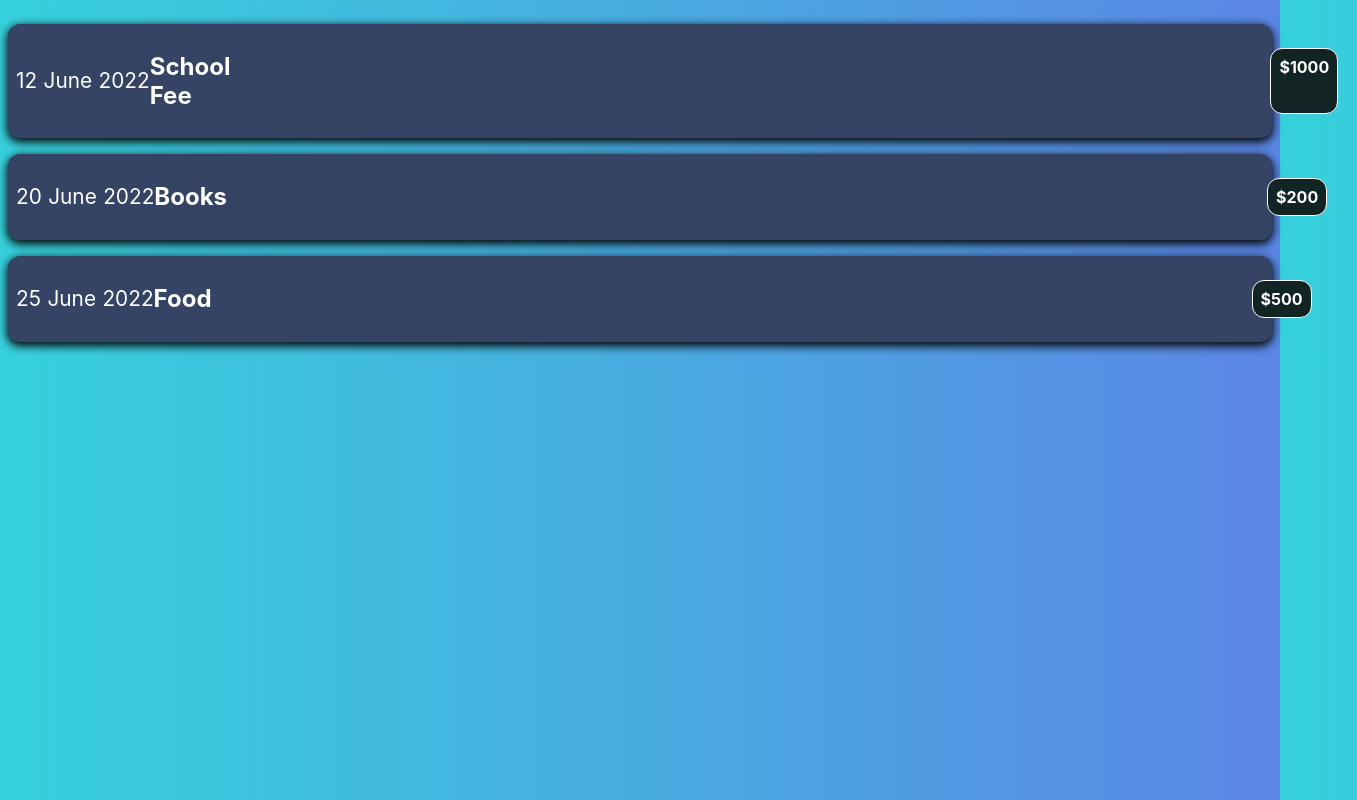
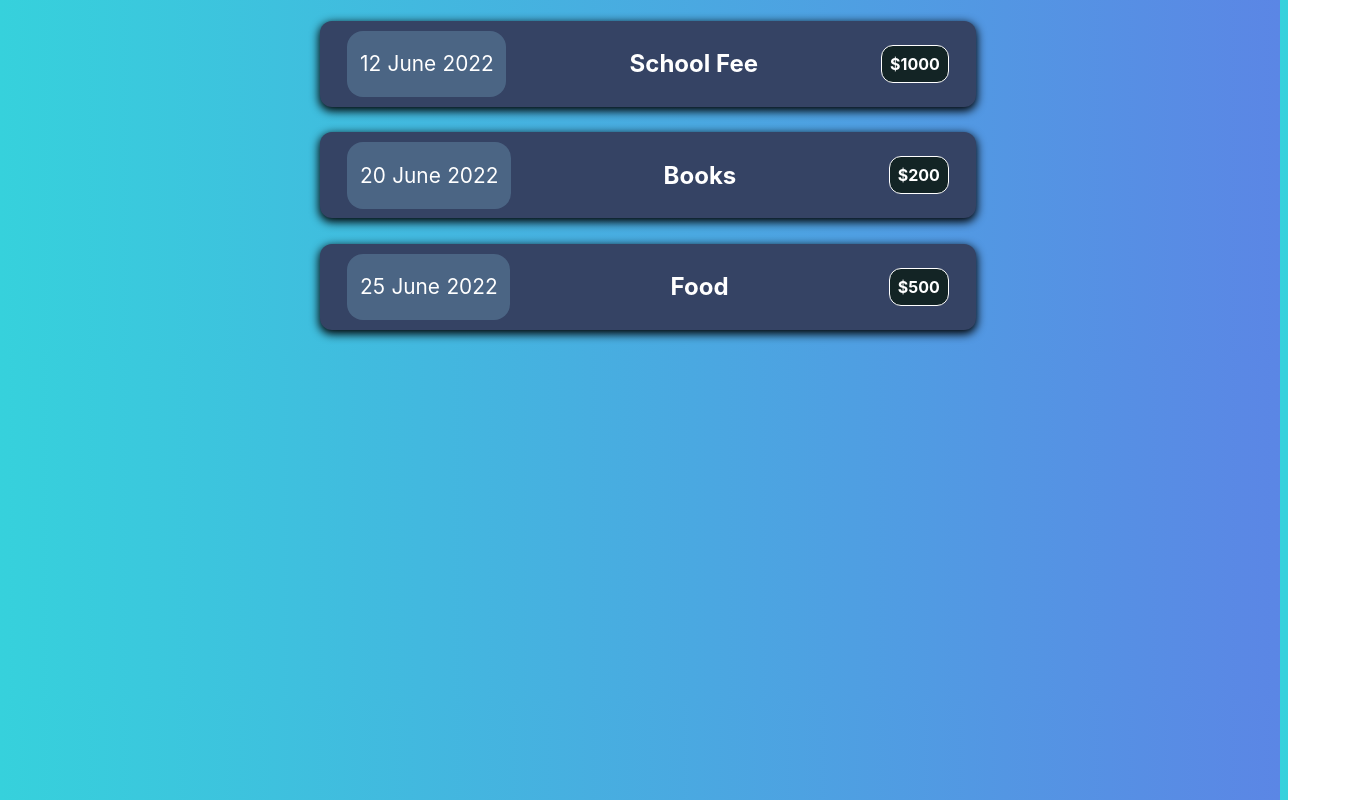
Before and after one commit to SajidCurious/Expense-Tracker, a React (Create React App) app: page / in a window 1280 px wide. Shown: the whole page, 1357 px wide, since content can reach past the window. Built offline with nearby package versions, Linux system fonts and the light colour scheme.

Commit message:
modified

```diff
--- /dev/null
+++ b/src/Components/ExpenseDate.css
@@ -0,0 +1,12 @@
+.date{
+    background-color: #4b6584;
+    font-size: 1.3rem;
+    color: white;
+    display: flex;
+    flex-direction: row;
+    gap: .5vw;
+    margin-left: 1.2rem;
+    /* border: 2px solid white; */
+    border-radius: 1rem;
+    padding: 0vh 1vw;
+}
--- /dev/null
+++ b/src/Components/ExpenseDate.js
@@ -0,0 +1,17 @@
+import React from "react";
+import "./ExpenseDate.css";
+
+const ExpenseDate = (props) => {
+  const month = props.date.toLocaleString("en-US", { month: "long" });
+  const day = props.date.toLocaleString("en-US", { day: "2-digit" });
+  const year = props.date.getFullYear();
+  return (
+    <div className="date">
+      <p>{day}</p>
+      <p>{month}</p>
+      <p>{year}</p>
+    </div>
+  );
+};
+
+export default ExpenseDate;
--- a/src/Components/ExpenseItem.css
+++ b/src/Components/ExpenseItem.css
@@ -1,33 +1,22 @@
-.expense-item{
+.main-container{
+    display: flex;
+    justify-content: center;
+    align-items: center;
+    width: 100vw;
+}.expense-item{
+    width: 50vw;
     display: flex;
     justify-content: space-between;
     align-items: center;
     box-shadow: 0 2px 8px rgba(0,0,0,0.25);
     padding: 0.5rem;
-    margin: 1rem 0;
+    margin: .8rem 0;
     border-radius: 12px;
     background-color: #354364;
     box-shadow: 0px 3px 10px 1px black;
+    color: white;
 }
-.date{
-    font-size: 1.3rem;
-    color: white;
-    display: flex;
-    flex-direction: row;
-    gap: .5vw;
-    /* margin-left: 1.2rem; */
-}
-.expense-item_description{
-    display: flex;
-    flex-direction: row;
-    justify-content: space-between;
 
-}
-.expense-item h2{
-    color: white;
-    align-self: flex-start;
-    margin-right: 65rem;
-}
 .expense-item_price{
     font-size: 1rem;
     font-weight: bold;
--- a/src/Components/ExpenseItem.js
+++ b/src/Components/ExpenseItem.js
@@ -1,19 +1,13 @@
 import React from "react";
 import "./ExpenseItem.css";
+import "./ExpenseDate";
+import ExpenseDate from "./ExpenseDate";
 
 export const ExpenseItem = (props) => {
-  const month = props.date.toLocaleString("en-US", { month: "long" });
-  const day = props.date.toLocaleString("en-US", { day: "2-digit" });
-  const year = props.date.getFullYear();
-
   return (
-    <div className="expense-item">
-      <div className="date">
-        <p>{day}</p>
-        <p>{month}</p>
-        <p>{year}</p>
-      </div>
-      <div className="expense-item_description">
+    <div className="main-container">
+      <div className="expense-item">
+        <ExpenseDate date={props.date} />
         <h2>{props.title}</h2>
         <p className="expense-item_price">${props.amount}</p>
       </div>
```
